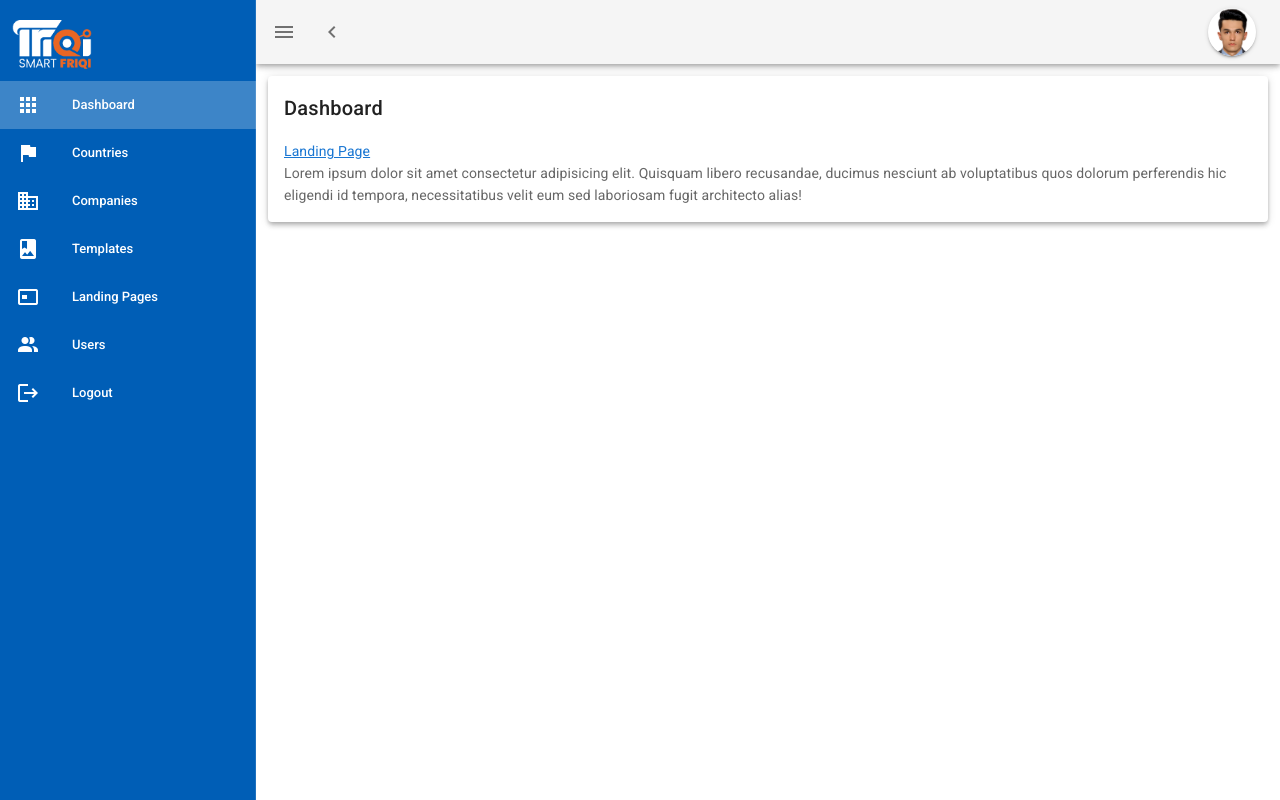
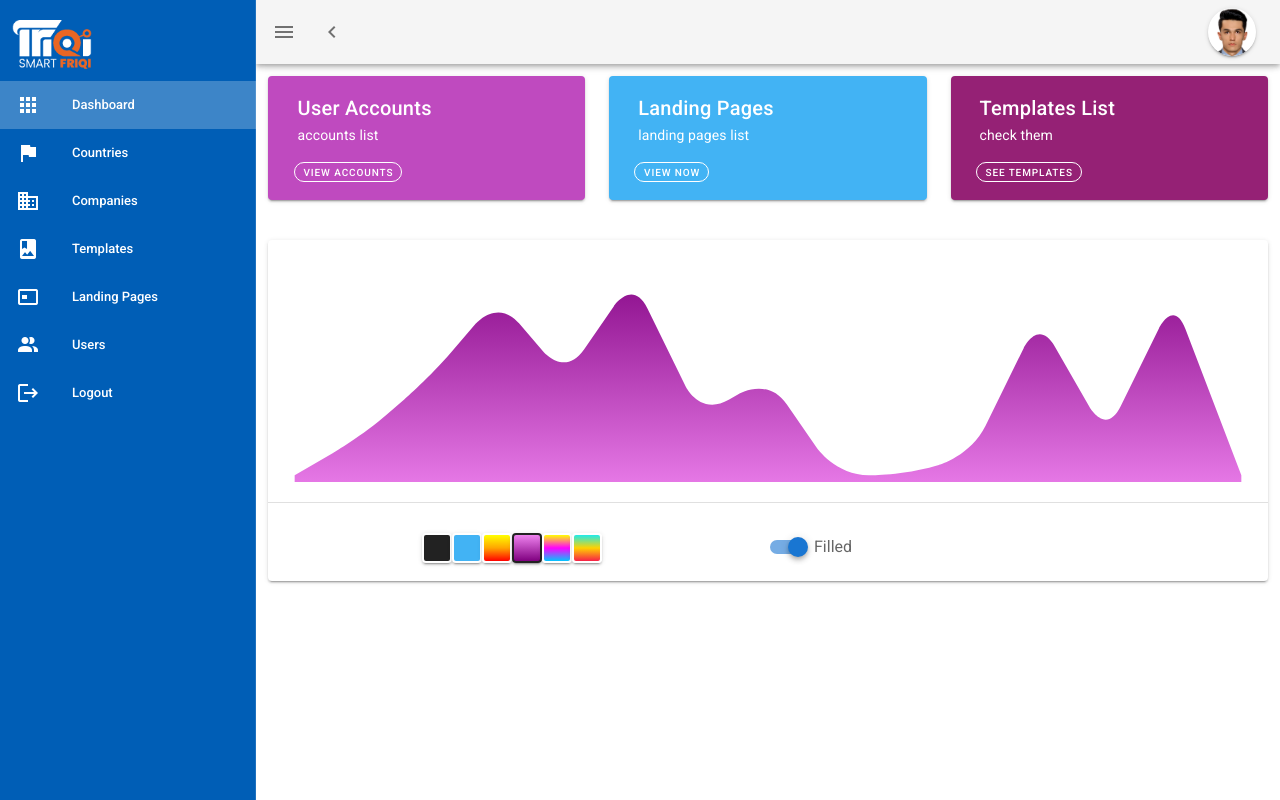
Before and after one commit to ashraf-frotan/landingpage-mis-frontend, a Nuxt app: page / in a window 1280 px wide. Built offline with nearby package versions, Linux system fonts and the light colour scheme; what vue-toastr would draw is missing.

Commit message:
Dashboard design completed

```diff
--- a/pages/index.vue
+++ b/pages/index.vue
@@ -1,28 +1,146 @@
 <template>
-  <v-row>
-    <v-col cols="12">
-      <v-card elevation="4">
-        <v-card-title> Dashboard </v-card-title>
-        <v-card-text>
-          <div>
-            <NuxtLink to="landing/x-y-x">Landing Page</NuxtLink>
+  <div>
+    <v-row>
+      <v-col cols="12" md="4">
+        <v-card color="#bf4abf" dark>
+          <div class="d-flex justify-center">
+            <div>
+              <v-card-title class="text-h6"> User Accounts </v-card-title>
+              <v-card-subtitle> accounts list </v-card-subtitle>
+              <v-card-actions class="ma-0 pa-0">
+                <v-btn class="ml-3" outlined rounded x-small>
+                  view accounts
+                </v-btn>
+              </v-card-actions>
+            </div>
+            <v-avatar class="ma-3" size="100" tile>
+              <v-img
+                :src="require('~/assets/images/profile.jpg')"
+                class="rounded"
+              ></v-img>
+            </v-avatar>
           </div>
-          Lorem ipsum dolor sit amet consectetur adipisicing elit. Quisquam
-          libero recusandae, ducimus nesciunt ab voluptatibus quos dolorum
-          perferendis hic eligendi id tempora, necessitatibus velit eum sed
-          laboriosam fugit architecto alias!
-        </v-card-text>
-      </v-card>
-    </v-col>
-  </v-row>
+        </v-card>
+      </v-col>
+      <v-col cols="12" md="4">
+        <v-card color="#42b3f4" dark>
+          <div class="d-flex justify-center">
+            <div>
+              <v-card-title class="text-h6 ma-0"> Landing Pages </v-card-title>
+              <v-card-subtitle> landing pages list </v-card-subtitle>
+              <v-card-actions class="ma-0 pa-0">
+                <v-btn class="ml-3" outlined rounded x-small> view now </v-btn>
+              </v-card-actions>
+            </div>
+            <v-avatar class="ma-3" size="100" tile>
+              <v-img
+                :src="require('~/assets/images/profile.jpg')"
+                class="rounded"
+              ></v-img>
+            </v-avatar>
+          </div>
+        </v-card>
+      </v-col>
+      <v-col cols="12" md="4">
+        <v-card color="#952175" dark>
+          <div class="d-flex justify-center">
+            <div>
+              <v-card-title class="text-h6 ma-0"> Templates List </v-card-title>
+              <v-card-subtitle> check them </v-card-subtitle>
+              <v-card-actions class="ma-0 pa-0">
+                <v-btn class="ml-3" outlined rounded x-small>
+                  see templates
+                </v-btn>
+              </v-card-actions>
+            </div>
+            <v-avatar class="ma-3" size="100" tile>
+              <v-img
+                :src="require('~/assets/images/profile.jpg')"
+                class="rounded"
+              ></v-img>
+            </v-avatar>
+          </div>
+        </v-card>
+      </v-col>
+    </v-row>
+    <v-row class="mt-10">
+      <v-col cols="12">
+        <v-card>
+          <v-row>
+            <v-col cols="12">
+              <v-sparkline
+                :fill="fill"
+                :gradient="selectedGradient"
+                :line-width="width"
+                :padding="padding"
+                :smooth="radius || false"
+                :value="value"
+                auto-draw
+              ></v-sparkline>
+              <v-divider></v-divider>
+            </v-col>
+          </v-row>
+          <v-row class="fill-height" align="center">
+            <v-col cols="6" md="6" class="d-flex justify-center">
+              <v-item-group v-model="selectedGradient" mandatory class="d-flex">
+                <v-item
+                  v-for="(gradient, i) in gradients"
+                  :key="i"
+                  v-slot="{ active, toggle }"
+                  :value="gradient"
+                >
+                  <v-card
+                    :style="{
+                      background:
+                        gradient.length > 1
+                          ? `linear-gradient(0deg, ${gradient})`
+                          : gradient[0],
+                      border: '2px solid',
+                      borderColor: active ? '#222' : 'white',
+                    }"
+                    width="30"
+                    height="30"
+                    @click.native="toggle"
+                  ></v-card>
+                </v-item>
+              </v-item-group>
+            </v-col>
+            <v-col cols="6" md="6">
+              <v-row class="fill-height" align="center">
+                <v-switch v-model="fill" label="Filled"></v-switch>
+              </v-row>
+            </v-col>
+          </v-row>
+        </v-card>
+      </v-col>
+    </v-row>
+  </div>
 </template>
 
 <script>
+const gradients = [
+  ["#222"],
+  ["#42b3f4"],
+  ["red", "orange", "yellow"],
+  ["purple", "violet"],
+  ["#00c6ff", "#F0F", "#FF0"],
+  ["#f72047", "#ffd200", "#1feaea"],
+];
+
 export default {
   head() {
     return {
       title: "Dashboard",
     };
   },
+  data: () => ({
+    fill: true,
+    selectedGradient: gradients[3],
+    gradients,
+    padding: 8,
+    radius: 10,
+    value: [0, 2, 5, 9, 5, 10, 3, 5, 0, 0, 1, 8, 2, 9, 0],
+    width: 2,
+  }),
 };
 </script>
```
